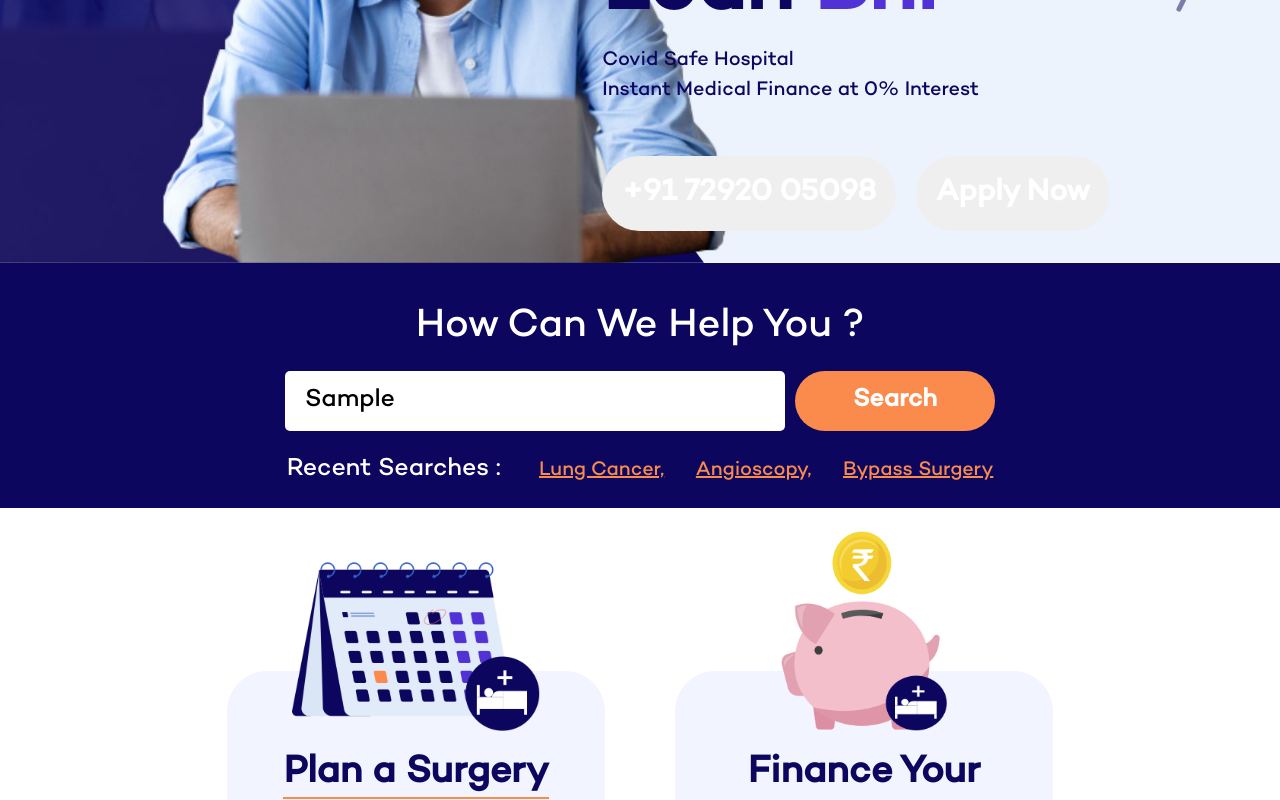
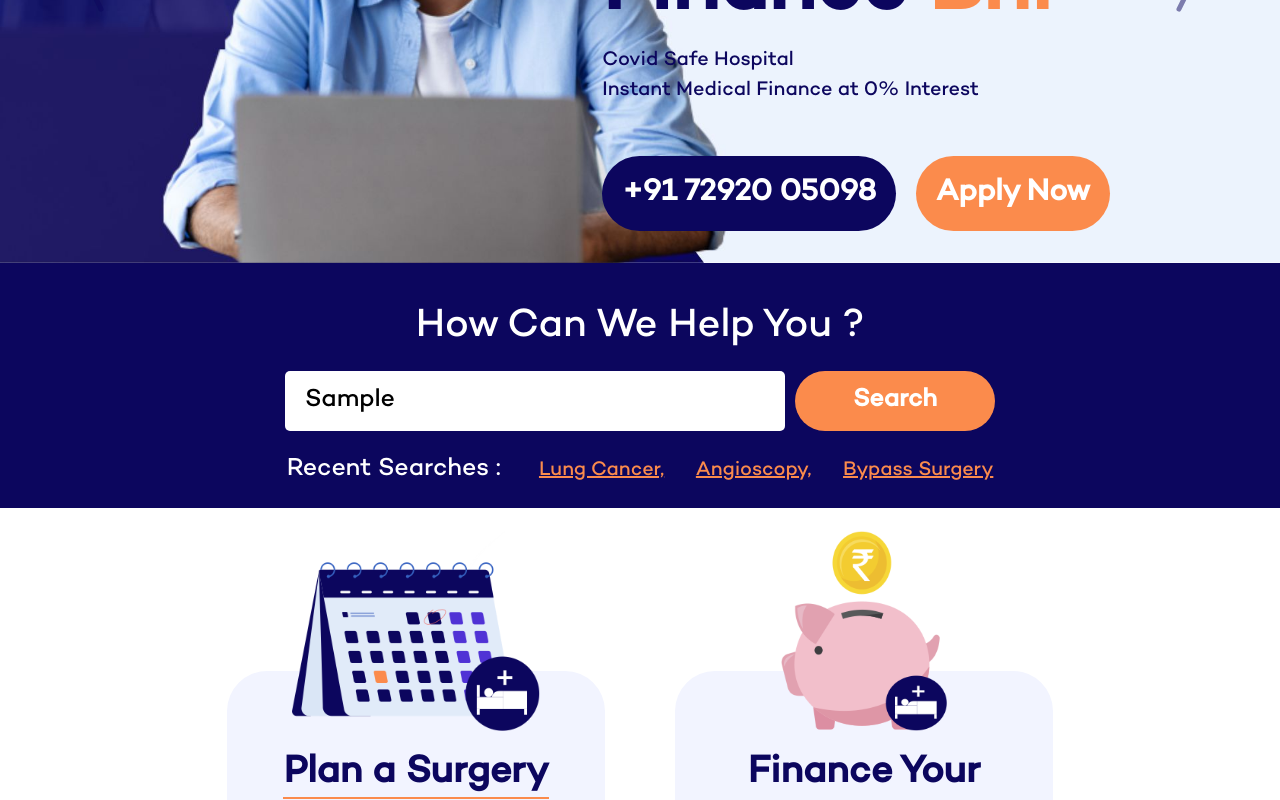
Before and after one commit to gorfadumesh/easy_aspataal, a React (Create React App) app: page / in a window 1280 px wide. Both pictures are taken after typing "Sample" into the empty fields and a click on the button "Search". Shown: the part 476-1276 px from the top of the page. Built offline with nearby package versions, Linux system fonts and the light colour scheme.

Commit message:
New content added

```diff
--- a/src/components/Navbar.js
+++ b/src/components/Navbar.js
@@ -165,15 +165,15 @@ export default function NavbarHeader() {
                             />
                             <div className="overlap-form">
                                 <div className="carosel-text">
-                                    <div> <h1 className="care-text" ><span style={{ color: "/specialityFB8B4C" }}>Sugery</span>  Bhi <br /> Loan <span style={{ color: "/specialityFB8B4C" }}>Bhi</span></h1></div>
+                                    <div> <h1 className="care-text" ><span style={{ color: "/specialityFB8B4C" }}>Sugery</span>  Bhi <br /> Finance <span style={{ color: "#FB8B4C" }}>Bhi</span></h1></div>
                                     <div className="carosel-list">
                                         <li> Covid Safe Hospital</li>
                                         <li>Instant Medical Finance
                                             at 0% Interest</li>
                                     </div>
                                     <div>
-                                        <button className="carosel-btn" style={{ backgroundColor: "/speciality0C065E" }}>+91 72920 05098</button>
-                                        <button className="carosel-btn" style={{ backgroundColor: "/specialityFB8B4C" }}>Apply Now</button>
+                                        <button className="carosel-btn" style={{ backgroundColor: "#0C065E" }}>+91 72920 05098</button>
+                                        <button className="carosel-btn" style={{ backgroundColor: "#FB8B4C" }}>Apply Now</button>
 
                                     </div>
                                 </div>
```
